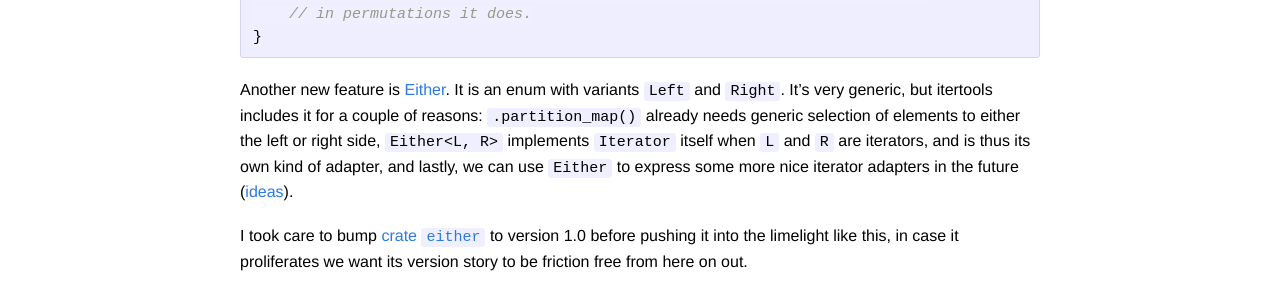
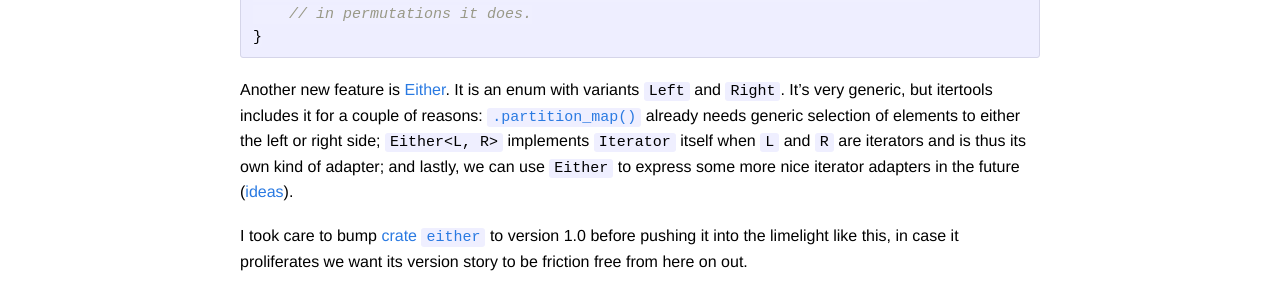
Before and after one commit to bluss/bluss.github.io, a Jekyll site: the page built from _posts/2016-09-26-itertools-0.5.0.markdown, in a window 1280 px wide. Shown: the part 1411-1708 px from the top of the page. Built offline with Jekyll 4.4.1, drawn with Linux system fonts in a browser that asks for light colours; some of the changed lines change nothing that is shown.

Commit message:
links and lang

```diff
--- a/_posts/2016-09-26-itertools-0.5.0.markdown
+++ b/_posts/2016-09-26-itertools-0.5.0.markdown
@@ -85,11 +85,13 @@
 
 Another new feature is [Either][eit]. It is an enum with variants `Left` and
 `Right`. It's very generic, but itertools includes it for a couple of reasons:
-`.partition_map()` already needs generic selection of elements to either the
-left or right side, `Either<L, R>` implements `Iterator` itself when `L` and
-`R` are iterators, and is thus its own kind of adapter, and lastly, we can use
+[`.partition_map()`][pm] already needs generic selection of elements to either the
+left or right side; `Either<L, R>` implements `Iterator` itself when `L` and
+`R` are iterators and is thus its own kind of adapter; and lastly, we can use
 `Either` to express some more nice iterator adapters in the future
 ([ideas][bug]).
+
+[pm]: https://bluss.github.io/rust-itertools/doc/itertools/trait.Itertools.html#method.partition_map
 
 I took care to bump [crate `either`][either] to version 1.0 before pushing it into the
 limelight like this, in case it proliferates we want its version story to be
```
